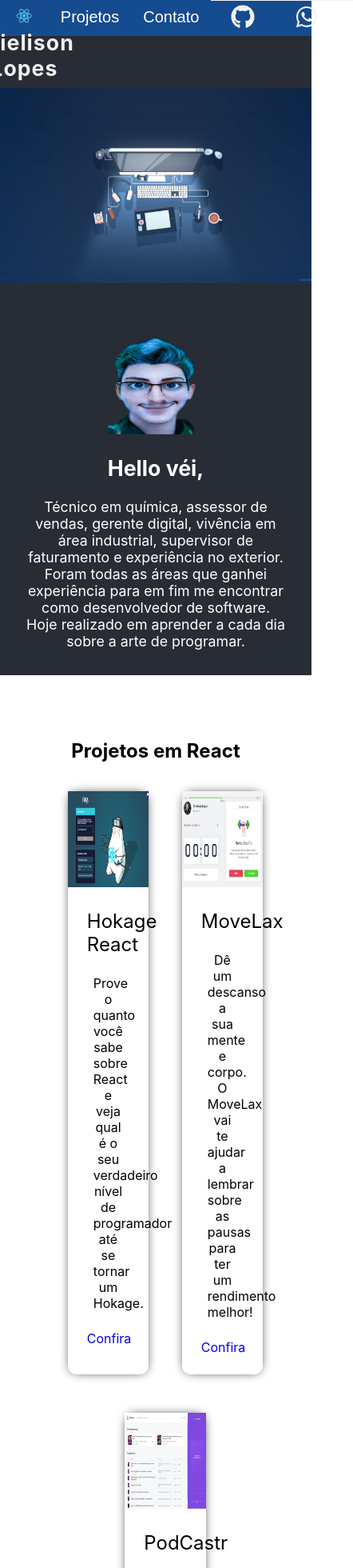
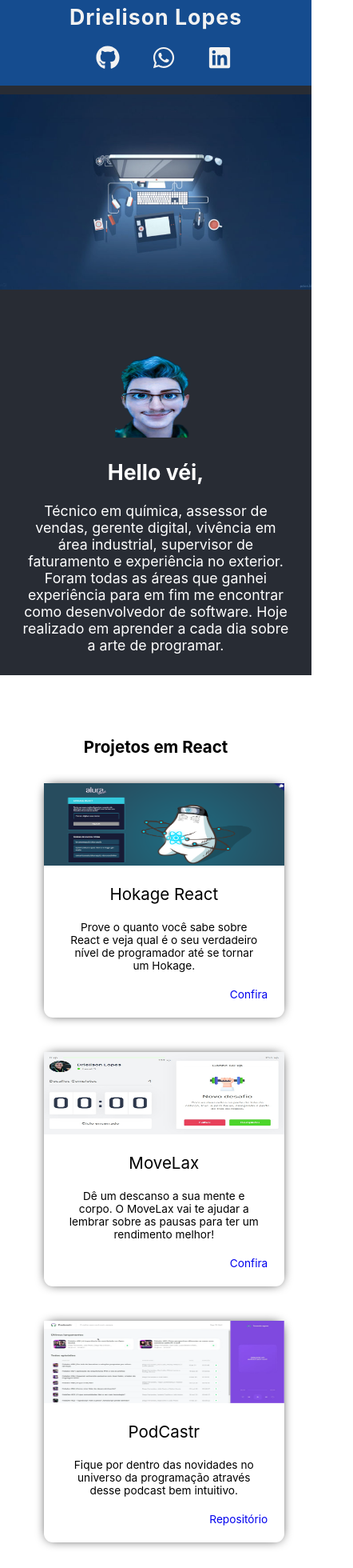
Before and after one commit to DrielisonLopes/portifolio-React, a React (Create React App) app: page / in a window 390 px wide. Shown: the top 1960 px of the page at 80% size, 442 px wide, since content can reach past the window. Built offline with nearby package versions, Linux system fonts and the light colour scheme.

Commit message:
responsividade

```diff
--- a/src/components/footer/Footer.js
+++ b/src/components/footer/Footer.js
@@ -15,38 +15,38 @@ export default function () {
         <footer>
             <div className='formContainer'>
                 <form className='formFeedback' id='contacts'>
-                    <h3 class="footer-tile">Fale Comigo</h3>
+                    <h3 className="footer-tile">Fale Comigo</h3>
                     <h5>Resta alguma dúvida? Preencha os campos abaixo com os seguintes dados que em breve entraremos em contato.</h5>
-                        <div class="contact">
+                        <div className="contact">
                             <div>
                                 <label htmlFor='name' >Nome:</label>
-                                <input class="register" maxLength='70' required type='text' value={name} placeholder="Digite seu nome"
+                                <input className="register" maxLength='70' required type='text' value={name} placeholder="Digite seu nome"
                                     onChange={e=> setName(e.target.value)} name='name'
                                 />
                             </div>
                             <div>
                                 <label  htmlFor='email'>Email:</label>
-                                <input class="register" maxLength='70' required type='email' value={email} placeholder="email@exemplo.com.br"
+                                <input className="register" maxLength='70' required type='email' value={email} placeholder="email@exemplo.com.br"
                                     onChange={e=> setEmail(e.target.value)} name='email'
                                 />
                             </div>
-                            <label class="message" htmlFor='comments'>Mensagem:</label>
-                            <textarea class="message" maxLength='400' required type='text' value={msg} placeholder="Escreva aqui sua mensagem"
+                            <label className="message" htmlFor='comments'>Mensagem:</label>
+                            <textarea className="message" maxLength='400' required type='text' value={msg} placeholder="Escreva aqui sua mensagem"
                                 onChange={e=> setMsg(e.target.value)} name='comments'></textarea>
                         </div>
                         <div>
-                            <button class="button-submit" type='submit' >Enviar</button>
+                            <button className="button-submit" type='submit' >Enviar</button>
                         </div>
                 </form>
                     <div className='networks'>
                     <div>
                         <ul className='my-contact'>
-                            <li><a href='https://github.com/drielisonlopes' target='_blank'  rel="noopener noreferrer"><FaGithub className='contact-img github' color='black'/>github.com/drielisonlopes</a></li>
-                            <li><a href='https://api.whatsapp.com/send?phone=5521981705176'  rel="noopener noreferrer" target='_blank'><FaWhatsapp className='contact-img' color='#32CD32 '/>(71) 9 8170-5176</a></li>
-                            <li><a href='https://www.linkedin.com/in/drielison-lopes/'  rel="noopener noreferrer" target='_blank'><FaLinkedin className='contact-img' color=' #2867B2'/>linkedin.com/in/drielison-lopes/</a></li>
+                            <li><a href='https://github.com/drielisonlopes' target='_blank'  rel="noopener noreferrer"><FaGithub className='icon-footer' color='black'/>github.com/drielisonlopes</a></li>
+                            <li><a href='https://api.whatsapp.com/send?phone=5521981705176'  rel="noopener noreferrer" target='_blank'><FaWhatsapp className='icon-footer' color='#32CD32 '/>(71) 9 8170-5176</a></li>
+                            <li><a href='https://www.linkedin.com/in/drielison-lopes/'  rel="noopener noreferrer" target='_blank'><FaLinkedin className='icon-footer' color=' #2867B2'/>linkedin.com/in/drielison-lopes/</a></li>
                         </ul>
                     </div>
-                    <p>Copyright © 2021 Drielison Lopes</p>
+                    <p className="copyright">Copyright © 2021 Drielison Lopes</p>
                 </div>
             </div>
         </footer>
--- a/src/components/footer/footer.scss
+++ b/src/components/footer/footer.scss
@@ -49,7 +49,6 @@ label {
 textarea {
     height: 6rem;
     border-radius: 11px;
-
 }
 
 .button-submit {
@@ -72,7 +71,42 @@ textarea {
     margin: 0;
 
     li {
-        vertical-align: middle;
-        display: table-cell;
+        margin: 0 1rem;
     }
 }
+
+.icon-footer {
+    margin: 0 0.4rem;
+    height: 30px;
+    width: 30px;
+}
+
+.copyright {
+    color: #666;
+    padding-bottom: 8px;
+}
+// 1002 880 770  - 1080 720
+@media(max-width: 1002px) {
+    html {
+        font-size: 93.75%;
+    }
+}
+
+@media(max-width: 880px) {
+    html {
+        font-size: 87.50%;
+    }
+    .message {
+        width: 35rem;
+        margin: 0 1rem;
+    }
+}
+
+@media(max-width: 770px) {
+    html {
+        font-size: 85.50%;
+    }
+    footer a {
+        display: none;
+    }
+}
--- a/src/components/header/Header.js
+++ b/src/components/header/Header.js
@@ -1,5 +1,5 @@
 import React, {useEffect} from 'react';
-import {FaBars} from 'react-icons/fa';
+// import {FaBars} from 'react-icons/fa';
 import {FaLinkedin} from 'react-icons/fa';
 import {FaWhatsapp} from 'react-icons/fa';
 import {FaGithub} from 'react-icons/fa';
@@ -7,34 +7,33 @@ import logo from '../../assets/img/logo.svg';
 import './Header.scss';
 
 export default () => {
-    useEffect(()=>{
-        const list = document.querySelector('.list')
-        const div = document.querySelector('.listBg')
+    // useEffect(()=>{
+        // const list = document.querySelector('.list')
+        // const div = document.querySelector('.listBg')
 
-        window.addEventListener('click',(e)=>{
-            const el = e.target
-            if(!list.classList.contains('active')) {
-                return
-            }
-            if(el === div ){
-                list.classList.remove('active')
-            }
+        // window.addEventListener('click',(e)=>{
+            // const el = e.target
+            // if(!list.classList.contains('active')) {
+                // return
+            // }
+            // if(el === div ){
+                // list.classList.remove('active')
+            // }
 
-        })
-    },[])
-    function handleClick (){
-        const element = document.querySelector('.list')
-        element.classList.toggle('active')
-    }
+        // })
+    // },[])
+    // function handleClick (){
+        // const element = document.querySelector('.list')
+        // element.classList.toggle('active')
+    // }
     return (
         <>
             <nav>
-                <ul>
+                <ul className="header">
                     <h1><img src={logo} className="App-logo" alt="logo" /> <a href='/'>Drielison Lopes</a> </h1>
                     <div className='list'>
-                        {/* <li> <a href='#sobre'>Sobre</a></li> */}
-                        <li> <a href='#projetos'>Projetos</a></li>
-                        <li> <a href='#contato'>Contato</a></li>
+                        <li> <a href='#projetos'><p >Projetos</p></a></li>
+                        <li> <a href='#contato'><p>Contato</p></a></li>
 
                         <div className='listNetworks'>
                             <li><a href='https://github.com/drielisonlopes' target='_blank'  rel="noopener noreferrer"><FaGithub className='contact-img'/></a></li>
@@ -44,7 +43,7 @@ export default () => {
                         <div className='listBg'></div>
 
                     </div>
-                    <FaBars onClick={handleClick} className='hamburger'/>
+                    {/* <FaBars onClick={handleClick} className='hamburger'/> */}
                 </ul>
             </nav>
 
--- a/src/components/header/Header.scss
+++ b/src/components/header/Header.scss
@@ -23,21 +23,6 @@ header{
 .list .listNetworks{
     display: flex;
     align-items: center;
-    @media screen and (max-width: 768px) {
-        border-top: $secondaryColor solid 1px;
-        justify-content: space-evenly;
-
-        & li{
-            margin: 0 ;
-        }
-    }
-    @media (max-width:260px){
-            flex-direction: column;
-        }
-        @media (min-width: 769px){
-            border-left: $secondaryColor solid 1px;
-            justify-content: space-between;
-        }
 }
 
 nav ul h1 a{
@@ -53,61 +38,16 @@ nav ul h1{
     margin: 5px -2rem;
 }
 
-.hamburger{
-    cursor: pointer;
-    display:none;
-    height: 25px;
-    width: 25px;
-    color: $secondaryColor ;
-    position: relative;
-    top: 10px;
-    right:10px;
-    @media screen and (max-width: 768px){
-        display:block  !important;
-    }
-}
-
-.hamburger:active {
-    outline: solid 1px $secondaryColor;
-}
-
 nav {
     position: fixed;
     top:0;
     width:100%;
-    transition: .5s ;
+    transition: .5s;
     z-index: 2;
     display: flex;
     align-items: center;
     justify-content: space-between;
     z-index: 1 !important;
-        @media screen and (max-width: 768px){
-            height:45px;
-        }
-}
-
-.listBg{
-    display:flex;
-    align-items: center;
-    @media screen and (max-width: 768px){
-        height: 100vh;
-        width: 100%;
-        z-index: 3;
-        position: absolute;
-        display:flex;
-    }
-}
-
-nav li{
-    @media (min-width: 769px){
-        margin: auto 0
-    }
-}
-
-.active{
-    @media screen and (max-width: 768px){
-        left: 0
-    }
 }
 
 .scroll-nav .active, .scroll-nav .list{
@@ -116,29 +56,6 @@ nav li{
 
 .scroll-nav  {
     background:$primaryColor;
-}
-
-// Dark mode
-.darkNav .scroll-nav .active, .darkNav .scroll-nav .list{
-    background:$darkMode;
-}
-
-.darkNav .scroll-nav  {
-    background:$darkMode;
-}
-
-.darkNav a, .darkNav .hamburger{
-    color: $fourthColor
-}
-
-.scroll-nav .list{
-    @media (min-width: 769px){
-    background: none !important;
-    }
-}
-
-.scroll-nav h1 a, .scroll-nav .hamburger{
-    color: $secondaryColor !important
 }
 
 nav ul{
@@ -167,9 +84,6 @@ nav ul{
 
 nav ul li{
     padding: 0 20px;
-    @media screen and (max-width: 768px){
-        padding: 10px !important;
-    }
 }
 
 nav li a{
@@ -179,16 +93,55 @@ nav li a{
     transition: .2s;
     color : $thirdColor;
     &:hover{
-        color: $thirdColor
+        color: $thirdColor;
     }
 }
 .contact-img{
     color: $secondaryColor;
     height: 30px;
     width: 30px;
-    margin:10px
+    margin:10px;
 }
 
 nav ul .listNetworks li{
-    padding:5px
+    padding:5px;
 }
+
+@media(max-width: 1002px) {
+    html {
+        font-size: 93.75%;
+    }
+}
+
+@media(max-width: 880px) {
+    html {
+        font-size: 87.50%;
+    }
+    .message {
+        width: 35rem;
+        margin: 0 1rem;
+    }
+}
+
+@media(max-width: 770px) {
+    html {
+        font-size: 85.50%;
+    }
+    .list {
+        display: inline-block;
+        width: 100%;
+        display:flex;
+        align-items: center;
+
+        li a p {
+            display: none;
+        }
+    }
+    .App-logo {
+        display: none;
+    }
+
+    .header {
+        display: inline-block;
+    }
+}
--- a/src/components/projects/Projetos.js
+++ b/src/components/projects/Projetos.js
@@ -25,19 +25,19 @@ export default () => {
             <section id='projects' className='projects'>
                 <h2 >Projetos em React</h2>
 
-                <div class="container">
-                    <div class="cards">
-                            <div class="card" >
+                <div className="container">
+                    <div className="cards">
+                            <div className="card" >
                                 <img src={reactCard1} alt={"reactCard1"}/>
-                                <div class="content">
-                                    <div class="title">
-                                        <p class="card-title">Hokage React</p>
+                                <div className="content">
+                                    <div className="title">
+                                        <p className="card-title">Hokage React</p>
                                     </div>
                                         <p>
                                             Prove o quanto você sabe sobre React e veja qual é o
                                             seu verdadeiro nível de programador até se tornar um Hokage.
                                         </p>
-                                    <div class="btn-more">
+                                    <div className="btn-more">
                                         <a href="http://reactquiz.drielisonlopes.vercel.app/" target="_blank">
                                             Confira
                                         </a>
@@ -45,17 +45,17 @@ export default () => {
                                 </div>
                             </div>
 
-                            <div class="card" >
+                            <div className="card" >
                                 <img src={reactCard2} alt={"reactCard2"}/>
-                                <div class="content">
-                                    <div class="title">
-                                        <p class="card-title">MoveLax</p>
+                                <div className="content">
+                                    <div className="title">
+                                        <p className="card-title">MoveLax</p>
                                     </div>
                                         <p>
                                             Dê um descanso a sua mente e corpo. O MoveLax vai te ajudar
                                             a lembrar sobre as pausas para ter um rendimento melhor!
                                         </p>
-                                    <div class="btn-more">
+                                    <div className="btn-more">
                                         <a href="http://movelax.vercel.app/" target="_blank">
                                             Confira
                                         </a>
@@ -63,17 +63,17 @@ export default () => {
                                 </div>
                             </div>
 
-                            <div class="card" >
+                            <div className="card" >
                                 <img src={reactCard3} alt={"reactCard3"}/>
-                                <div class="content">
-                                    <div class="title">
-                                        <p class="card-title">PodCastr</p>
+                                <div className="content">
+                                    <div className="title">
+                                        <p className="card-title">PodCastr</p>
                                     </div>
                                         <p>
                                             Fique por dentro das novidades no universo da programação
                                             através desse podcast bem intuitivo.
                                         </p>
-                                    <div class="btn-more">
+                                    <div className="btn-more">
                                         <a href="https://github.com/DrielisonLopes/podcastr" target="_blank">
                                             Repositório
                                         </a>
@@ -85,19 +85,19 @@ export default () => {
 
                 <h2 >Projetos Gerais</h2>
 
-                <div class="container">
-                    <div class="cards">
-                            <div class="card" >
+                <div className="container">
+                    <div className="cards">
+                            <div className="card" >
                                 <img src={card1} alt={"card1"}/>
-                                <div class="content">
-                                    <div class="title">
-                                        <p class="card-title">DevFinances</p>
+                                <div className="content">
+                                    <div className="title">
+                                        <p className="card-title">DevFinances</p>
                                     </div>
                                         <p>
                                             Nessa aplicação você pode fazer seus orçamentos de gastos
                                             para te ajudar a não ficar no vermelho
                                         </p>
-                                    <div class="btn-more">
+                                    <div className="btn-more">
                                         <a href="http://zealous-clarke-7e9d31.netlify.app/" target="_blank">
                                             Confira
                                         </a>
@@ -105,17 +105,17 @@ export default () => {
                                 </div>
                             </div>
 
-                            <div class="card" >
+                            <div className="card" >
                                 <img src={card2} alt={"card2"}/>
-                                <div class="content">
-                                    <div class="title">
-                                        <p class="card-title">Calculadora Mecânica</p>
+                                <div className="content">
+                                    <div className="title">
+                                        <p className="card-title">Calculadora Mecânica</p>
                                     </div>
                                         <p>
                                             Cálculos científicos, conversores e uma calculadora que
                                             vai te ajudar a calcular seu serviço Freelancer.
                                         </p>
-                                    <div class="btn-more">
+                                    <div className="btn-more">
                                         <a href="https://fcamasquad3.github.io/calculadora-mecanica/" target="_blank">
                                             Confira
                                         </a>
@@ -123,17 +123,17 @@ export default () => {
                                 </div>
                             </div>
 
-                            <div class="card" >
+                            <div className="card" >
                                 <img src={card3} alt={"card3"}/>
-                                <div class="content">
-                                    <div class="title">
-                                        <p class="card-title">Certificard</p>
+                                <div className="content">
+                                    <div className="title">
+                                        <p className="card-title">Certificard</p>
                                     </div>
                                         <p>
                                             Vamos direto para meu codepen? Aqui terá a sua disposição
                                             mini jogos e aplicações para seu entreterimento.
                                         </p>
-                                    <div class="btn-more">
+                                    <div className="btn-more">
                                         <a href="https://codepen.io/drielisonlopes" target="_blank">
                                             Confira
                                         </a>
@@ -141,17 +141,17 @@ export default () => {
                                 </div>
                             </div>
 
-                            <div class="card" >
+                            <div className="card" >
                                 <img src={card4} alt={"card4"}/>
-                                <div class="content">
-                                    <div class="title">
-                                        <p class="card-title">Github Class</p>
+                                <div className="content">
+                                    <div className="title">
+                                        <p className="card-title">Github Class</p>
                                     </div>
                                         <p>
                                             Você acha que sabe sobre github mas na hora h bate aquela
                                             dúvida? Fica aqui com esse help pesca de dicas!
                                         </p>
-                                    <div class="btn-more">
+                                    <div className="btn-more">
                                         <a href="https://drielisonlopes.github.io/Git_GitHubCLASS/" target="_blank">
                                             Confira
                                         </a>
@@ -159,17 +159,17 @@ export default () => {
                                 </div>
                             </div>
 
-                            <div class="card" >
+                            <div className="card" >
                                 <img src={card5} alt={"card5"}/>
-                                <div class="content">
-                                    <div class="title">
-                                        <p class="card-title">O que fazer na quarentena?</p>
+                                <div className="content">
+                                    <div className="title">
+                                        <p className="card-title">O que fazer na quarentena?</p>
                                     </div>
                                         <p>
                                             Saia do tédio com as dicas desta página que
                                             vai te ajudar do entreterimento ao conhecimento.
                                         </p>
-                                    <div class="btn-more">
+                                    <div className="btn-more">
                                         <a href="http://oquefazerna-quarentena.surge.sh/index.html" target="_blank">
                                             Confira
                                         </a>
@@ -177,17 +177,17 @@ export default () => {
                                 </div>
                             </div>
 
-                            <div class="card" >
+                            <div className="card" >
                                 <img src={card6} alt={"card6"}/>
-                                <div class="content">
-                                    <div class="title">
-                                        <p class="card-title">Livraria Beulla</p>
+                                <div className="content">
+                                    <div className="title">
+                                        <p className="card-title">Livraria Beulla</p>
                                     </div>
                                         <p>
                                             Pequeno site de loja feita para primeira cliente Freelancer
                                             que foi iniciado, aguardando contato para finalizações.
                                         </p>
-                                    <div class="btn-more">
+                                    <div className="btn-more">
                                         <a href="https://determined-wiles-21aef7.netlify.app/" target="_blank">
                                             Confira
                                         </a>
@@ -196,16 +196,16 @@ export default () => {
                             </div>
 
                 </div>
-                    <div class="extra-links">
-                        <div class="link"><a href="https://cabidenudebrecho.com.br/" target="_blank">👨‍💻 e-commerce onde participei como Freelancer</a></div>
-                        <div class="link"><a href="https://www.linkedin.com/posts/drielison-lopes_setup-investidores-sonhos-activity-6791744870865285120-3u7D" target="_blank">📝 Artigo: O quanto você tem investido nos seus sonhos?</a></div>
-                        <div class="link"><a href="https://www.notion.so/Resumo-React-310d3604856f4c97ac4ca66154ff29ef" target="_blank">⚛ Resumo que fiz sobre React</a></div>
+                    <div className="extra-links">
+                        <div className="link"><a href="https://cabidenudebrecho.com.br/" target="_blank">👨‍💻 e-commerce onde participei como Freelancer</a></div>
+                        <div className="link"><a href="https://www.linkedin.com/posts/drielison-lopes_setup-investidores-sonhos-activity-6791744870865285120-3u7D" target="_blank">📝 Artigo: O quanto você tem investido nos seus sonhos?</a></div>
+                        <div className="link"><a href="https://www.notion.so/Resumo-React-310d3604856f4c97ac4ca66154ff29ef" target="_blank">⚛ Resumo que fiz sobre React</a></div>
                     </div>
                 </div>
                     <br/>
-                    <p class="card-title">MINHAS SKILLS</p>
+                    <p className="card-title">MINHAS SKILLS</p>
 
-                <div class="icons">
+                <div className="icons">
                     <img src={icon1} alt={"icon1"}/>
                     <img src={icon2} alt={"icon2"}/>
                     <img src={icon3} alt={"icon3"}/>
--- a/src/components/projects/projetos.scss
+++ b/src/components/projects/projetos.scss
@@ -76,7 +76,7 @@ a:link {
 .btn-more {
     text-align: right;
     margin: 1.5rem;
-    color: red;
+    color: rgb(173, 74, 7);
 }
 
 .extra-links {
@@ -93,3 +93,22 @@ a:link {
     width: 7%;
     margin: 0 1.7rem;
 }
+
+@media(max-width: 770px) {
+    html {
+        font-size: 87.50%;
+    }
+    .card {
+        width: 45%;
+    }
+}
+
+
+@media(max-width: 520px) {
+    html {
+        font-size: 85.50%;
+    }
+    .card {
+        width:100%;
+    }
+}
--- a/src/index.css
+++ b/src/index.css
@@ -11,3 +11,15 @@ code {
   font-family: source-code-pro, Menlo, Monaco, Consolas, 'Courier New',
     monospace;
 }
+
+@media(max-width: 1080px) {
+  html {
+    font-size: 93.75%;
+  }
+}
+
+@media(max-width: 720px) {
+  html {
+    font-size: 87.50%;
+  }
+}
```
Also changed, not shown: src/App.css (line endings or trailing spaces).
